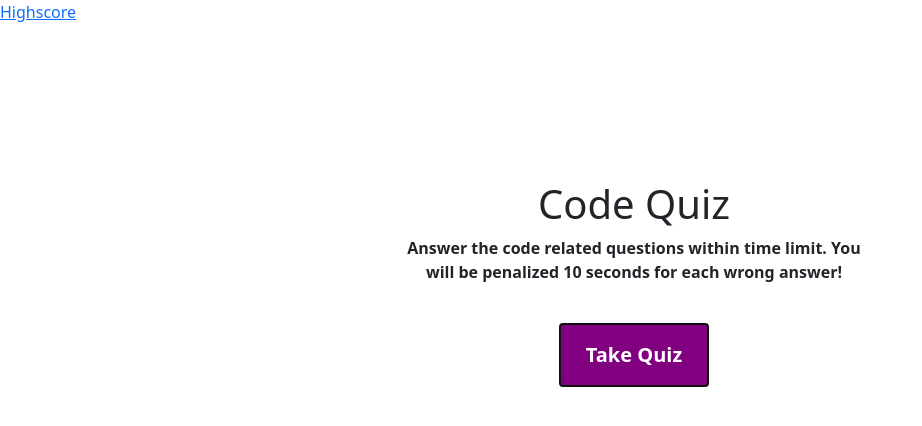
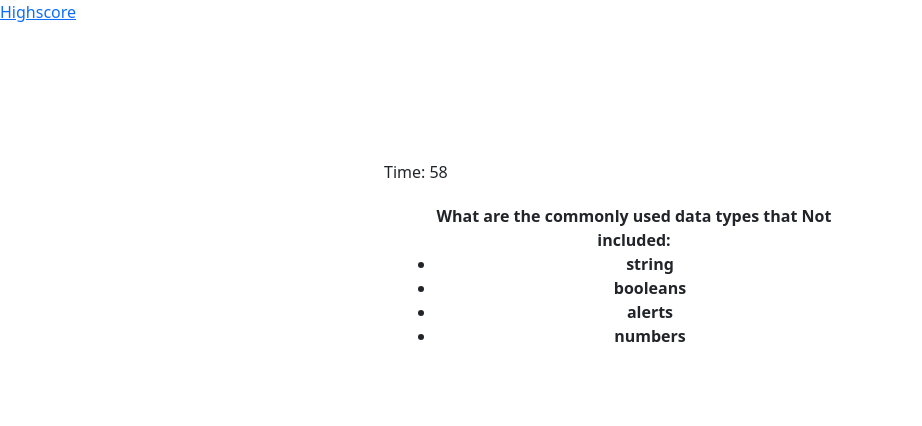
Before and after one commit to ahnlok/code-quiz, a plain HTML site: page index.html in a window 1280 px wide. Both pictures are taken after a click on the button "Take Quiz". Shown: the whole page, without its empty margins (0-922 px from the left). Drawn offline with nearby package versions, Linux system fonts and the light colour scheme.

Commit message:
Changed few problems in script.js

```diff
--- a/index.html
+++ b/index.html
@@ -16,15 +16,15 @@
         <!-- Wrapper -->
         <div id ="wrapper">
             <!-- timer div -->
-            <div id="time-left"></div>
+            <div id="timeLeft"></div>
             <div id="questions">
                 <h1>Code Quiz</h1>
-                <P>Answer the code related questions within time limit. You will be penalized 10 seconds for each wrong answer!</P>
+                <P>Answer the code related questions within time limit. You will be penalized 5 seconds for each wrong answer!</P>
                 <ul id ="choices"></ul>
                 <!-- Button -->
                 <button id = "buttonstart"> Take Quiz </button>
             </div>
         </div>
-        <script src=./script.js></script>
+        <script src="script.js"></script>
     </body>
 </html>
--- a/script.js
+++ b/script.js
@@ -4,22 +4,22 @@ var questions = [
         title: "What are the commonly used data types that Not included:",
         choice: ["string", "booleans", "alerts", "numbers"],
         answer: "alerts"
-    }
+    },
     {
         title: "What is the condition in an if/else statement is enclosed within:",
         choice: ["quotes", "curly brackets", "parenthesis", "square brakets"],
         answer: "parentheses"
-    }
+    },
     {
         title: "Arrays in Javascript can be used to store:",
         choice: ["numbers and strings", "other arrays", "booleans", "all of the above"],
         answer: "all of the above"
-    }
+    },
     {
         title: "String values must be enclosed within____when being assigned to variables.",
         choice: ["commas", "curly brackets", "quotes", "parenthesis"],
         answer: "quotes"
-    }
+    },
     {
         title: "A very useful tool for used during development and debugging for printing content to:",
         choice: ["Javascript", "terminal/bash", "for loops", "console log"],
@@ -30,7 +30,7 @@ var questions = [
 var score = 0;
 var questionList = 0;
 
-var currentTime = document.querySelector("#time-left");
+var currentTime = document.querySelector("#timeLeft");
 var timer = document.querySelector("#buttonstart");
 var questionDiv = document.querySelector("#questions");
 var wrapper = document.querySelector("#wrapper");
@@ -42,8 +42,8 @@ var createUl = document.createElement("ul");
 
 //Button for timer to responsive
 timer.addEventListener("click", function() {
-    if (holdInterval === 0){
-        holdInterval = setInterval(function(){
+    if (holdInterval === 0) {
+        holdInterval = setInterval(function() {
             timeLeft--;
             currentTime.textContent = "Time: " + timeLeft;
 
@@ -58,19 +58,19 @@ timer.addEventListener("click", function() {
 });
 
 //Rendering questions & choice to the page
-function render(questionList){
+function render(questionList) {
     questionDiv.innerHTML = "";
     createUl.innerHTML = "";
-    for (var i - 0; i < questions.length; i++) {
+    for (var i = 0; i < questions.length; i++) {
         var questionUser = questions[questionList].title;
         var choiceUser = questions[questionList].choice;
-        questionDive.textContent = questionUser;
+        questionDiv.textContent = questionUser;
     }
     choiceUser.forEach(function (newItem) {
         var listItem = document.createElement("li");
         listItem.textContent = newItem;
-        questionDiv.appendChile(ulCreate);
-        ulCreate.appendChild(listItem);
+        questionDiv.appendChild(createUl);
+        createUl.appendChild(listItem);
         listItem.addEventListener("click", (compare));
     })
 }
```
